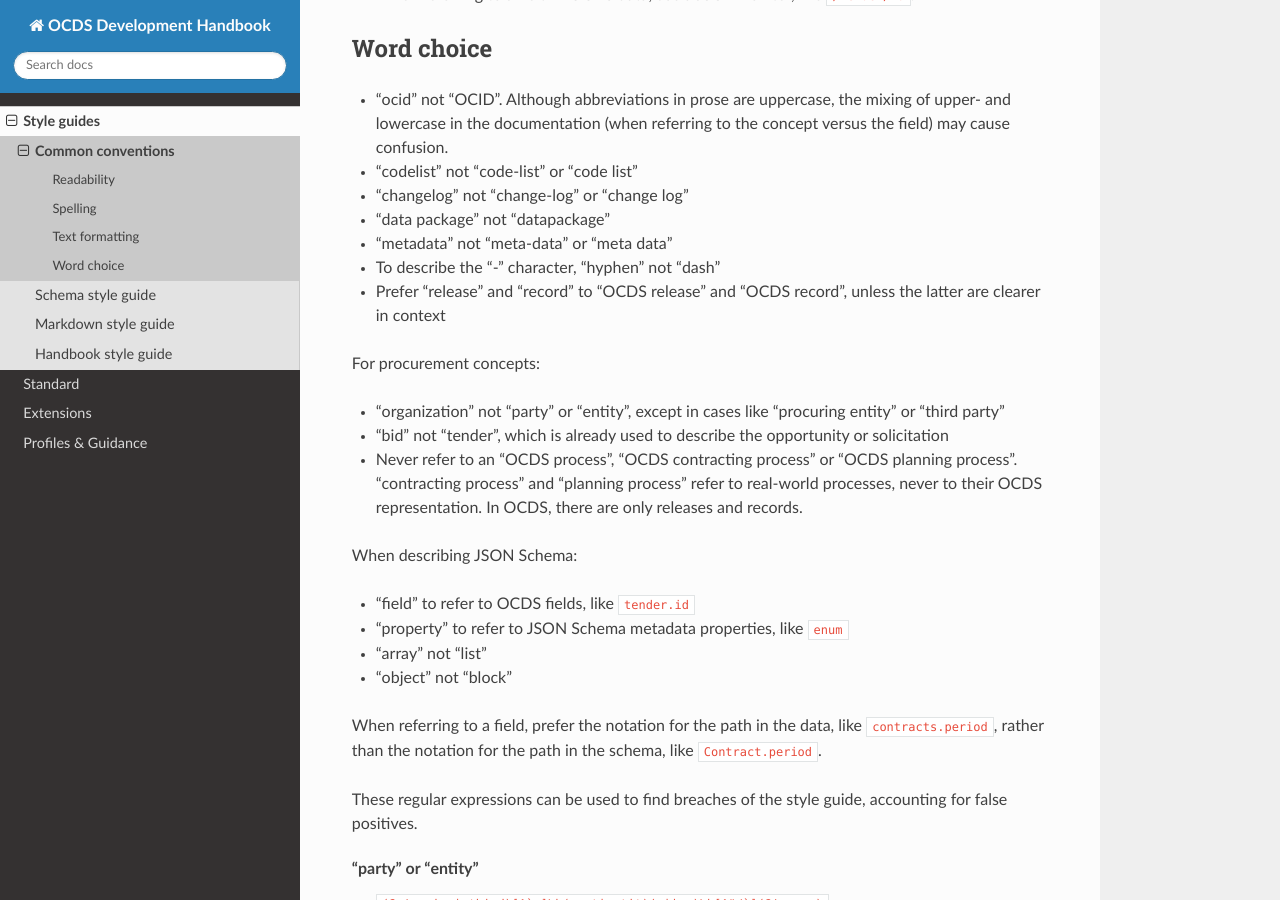
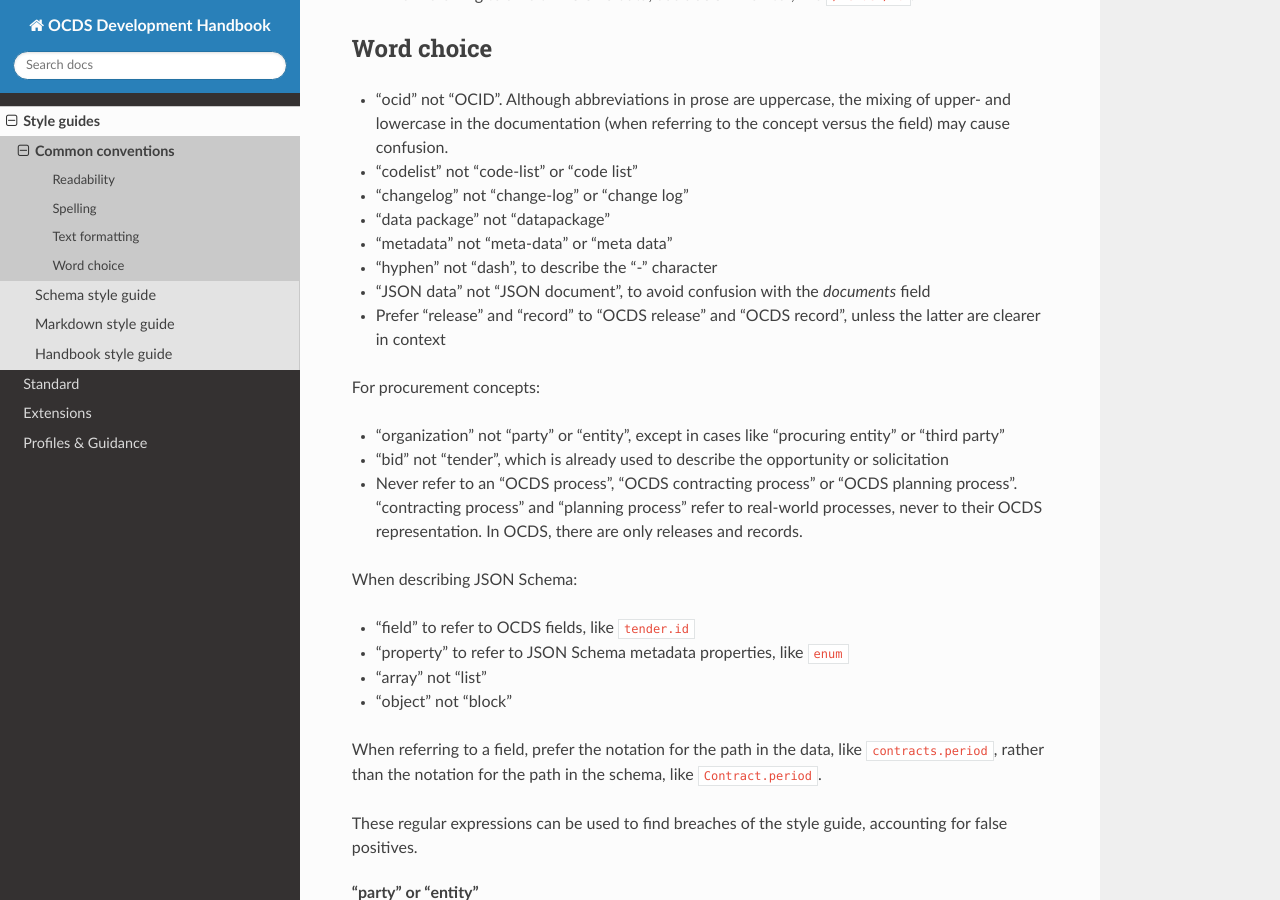
Before and after one commit to open-contracting/standard-development-handbook, a Sphinx documentation site: the page built from docs/meta/style_guide.rst, in a window 1280 px wide and 900 px high, scrolled down 1048 px. Built offline with Sphinx 7.4.7 and the Read the Docs theme 2.0.0, drawn with Linux system fonts in a browser that asks for light colours.

Commit message:
meta/style_guide: Add preference for "JSON data"

```diff
--- a/docs/meta/style_guide.rst
+++ b/docs/meta/style_guide.rst
@@ -40,7 +40,8 @@ Word choice
 -  "changelog" not "change-log" or "change log"
 -  "data package" not "datapackage"
 -  "metadata" not "meta-data" or "meta data"
--  To describe the "-" character, "hyphen" not "dash"
+-  "hyphen" not "dash", to describe the "-" character
+-  "JSON data" not "JSON document", to avoid confusion with the `documents` field
 -  Prefer "release" and "record" to "OCDS release" and "OCDS record", unless the latter are clearer in context
 
 For procurement concepts:
```
